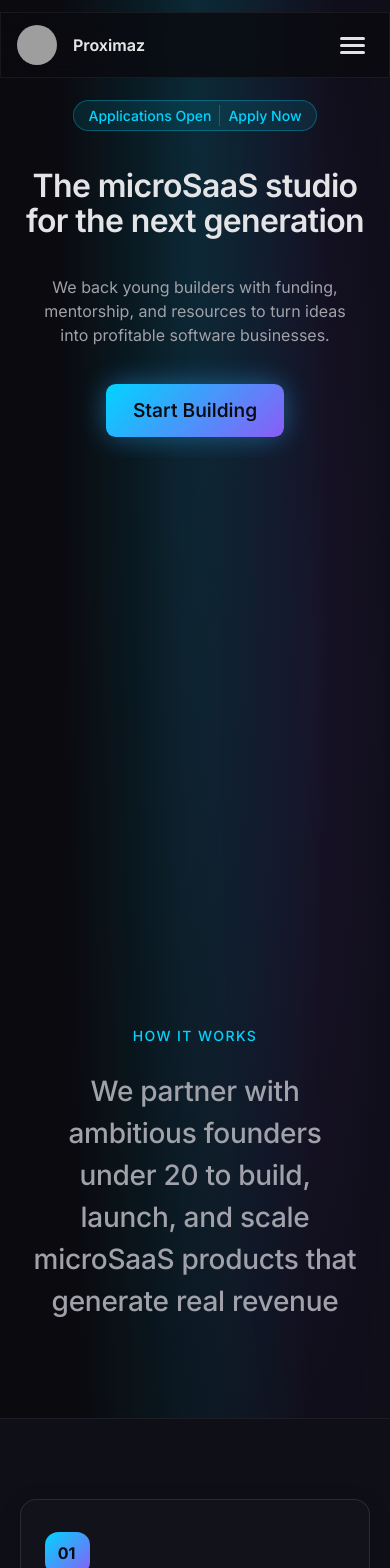
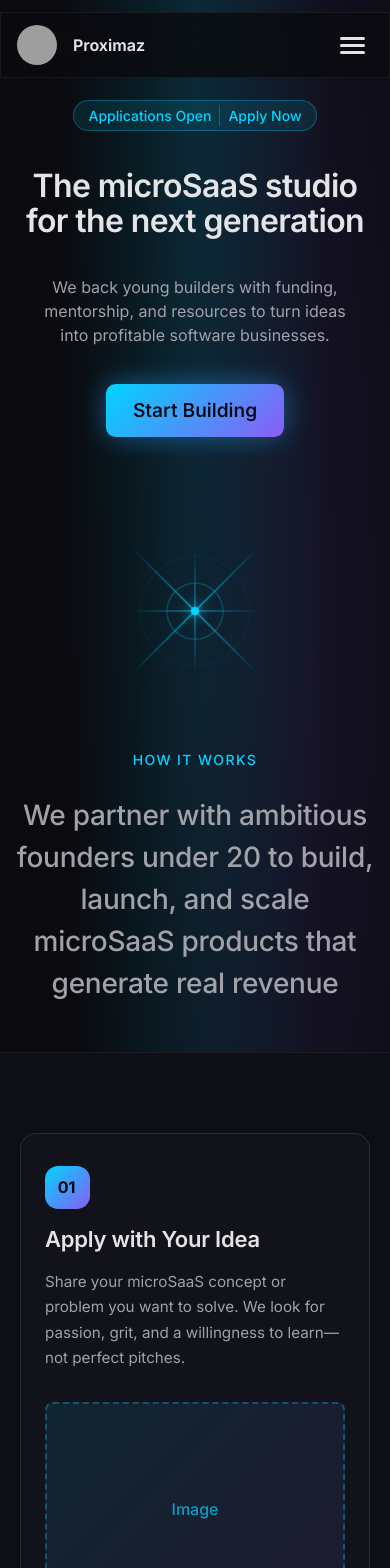
Before and after one commit to Flaryiest/dolos, a React (Vite) app in the folder web/: page / in a window 390 px wide. Shown: the top 1568 px of the page. Built offline with nearby package versions, Linux system fonts and the light colour scheme; grey boxes are pictures that could not be loaded.

Commit message:
responsiveness fixes

```diff
--- a/web/src/pages/index/index.css
+++ b/web/src/pages/index/index.css
@@ -340,7 +340,16 @@
 
 @media (max-width: 768px) {
     .north-star-container {
-        display: none;
+        position: relative;
+        right: auto;
+        bottom: auto;
+        margin: 2rem auto 0;
+        width: 180px;
+        height: 180px;
+    }
+
+    .hero-wrapper {
+        align-items: center;
     }
 }
 
@@ -372,6 +381,20 @@
     width: clamp(300px, 40vw, 500px);
     height: clamp(240px, 32vw, 400px);
     perspective: 1000px;
+    z-index: 1;
+}
+
+.how-it-works-section {
+    background: transparent;
+    padding: 6rem 2rem;
+    padding-top: 14rem;
+    width: 100%;
+    box-sizing: border-box;
+    display: flex;
+    justify-content: center;
+    align-items: center;
+    position: relative;
+    min-height: auto;
     z-index: 1;
 }
 
@@ -506,7 +529,8 @@
 
     .how-it-works-section {
         padding: 3rem 1rem;
-        margin-top: 280px;
+        padding-top: 1rem;
+        margin-top: 0;
         position: relative;
         top: auto;
         height: auto;
@@ -635,19 +659,7 @@
     }
 }
 
-.how-it-works-section {
-    background: transparent;
-    padding: 6rem 2rem;
-    padding-top: 14rem;
-    width: 100%;
-    box-sizing: border-box;
-    display: flex;
-    justify-content: center;
-    align-items: center;
-    position: relative;
-    min-height: auto;
-    z-index: 1;
-}
+
 
 .how-it-works-background {
     display: none;
```
